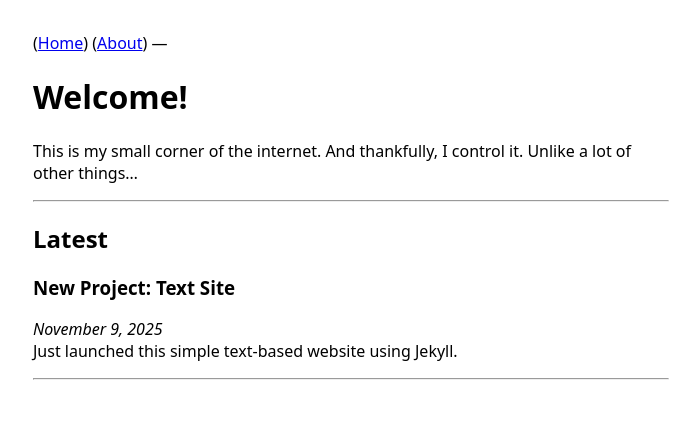
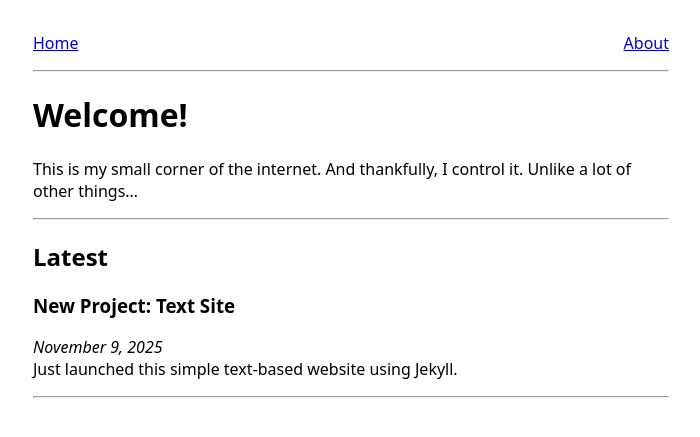
Before and after one commit to Ironbill25/text-site, a Jekyll site: the page built from index.md, in a window 1280 px wide. Shown: the top 437 px of the page, without its empty margins (31-731 px from the left). Built offline with Jekyll 4.4.1, drawn with Linux system fonts in a browser that asks for light colours.

Commit message:
make navbar better

```diff
--- a/common.css
+++ b/common.css
@@ -6,6 +6,11 @@ body {
 
 main {
     margin: 2rem;
+}
+
+.nav {
+    display: flex;
+    justify-content: space-between;
 }
 
 /* Typography Utilities */
--- a/index.md
+++ b/index.md
@@ -2,8 +2,8 @@
 layout: default
 title: Home
 ---
-([Home](/))
-([About](/about))
+[Home](/) [About](/about)
+{: .nav}
 ---
 
 # Welcome!
```
